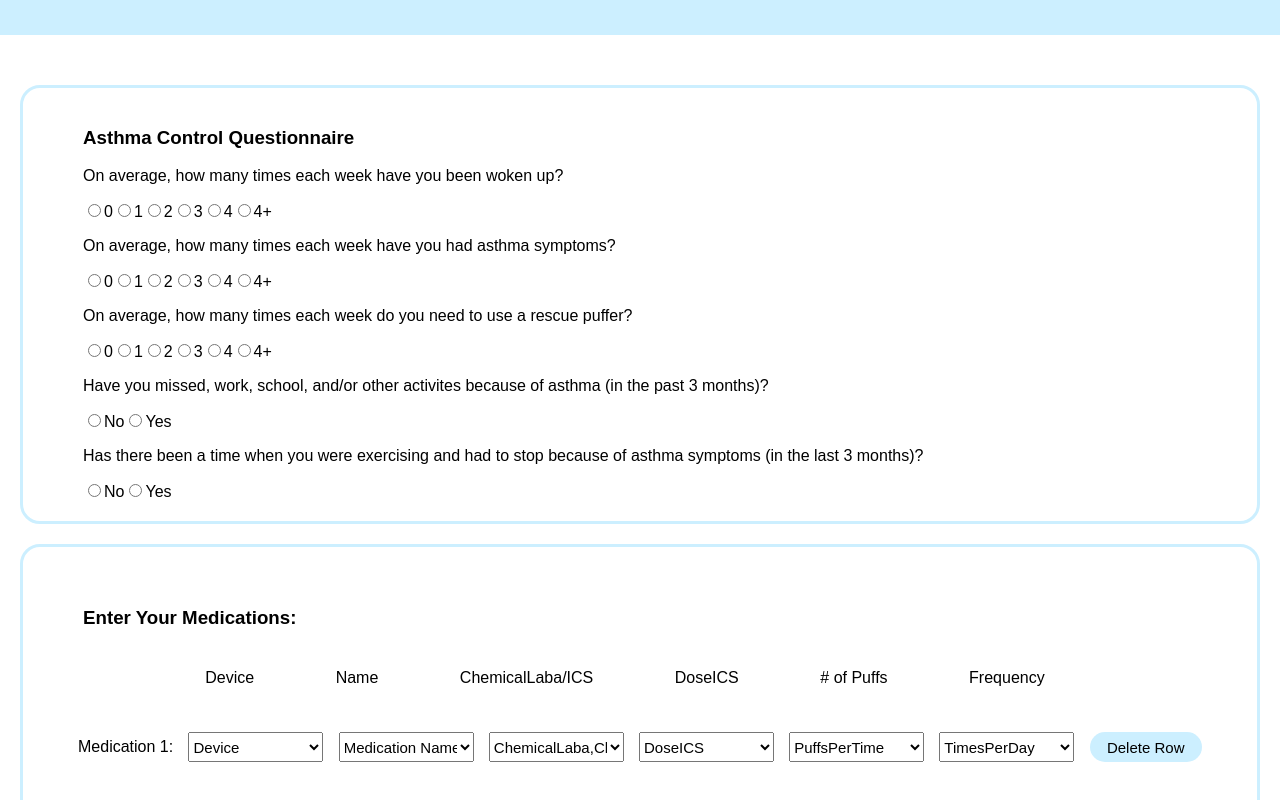
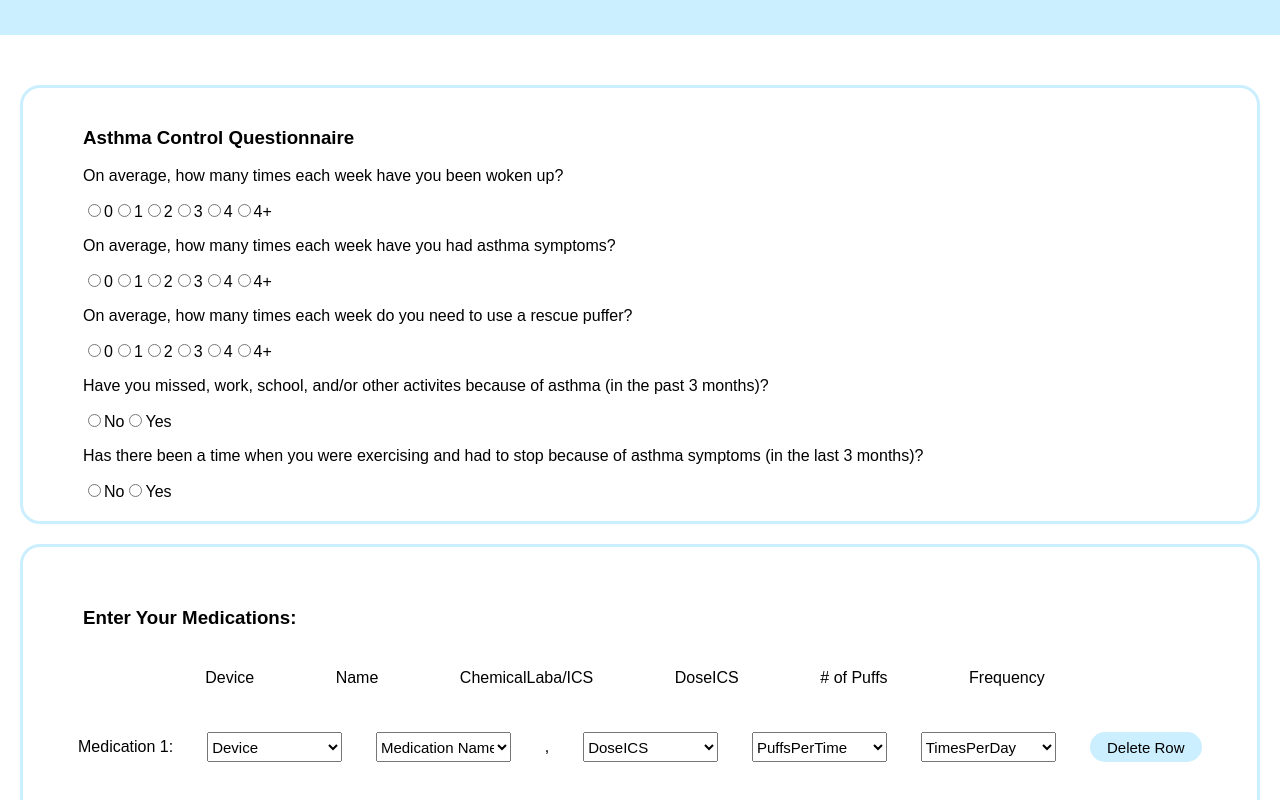
Before and after one commit to qoc-shirley/EAAPS-Rules, a React (Create React App) app: page / in a window 1280 px wide. Both pictures are taken after a click on the button "Add Row". Shown: the part 105-905 px from the top of the page. Built offline with nearby package versions, Linux system fonts and the light colour scheme.

Commit message:
made chemicalLABA/ICS static, however there is a warning that needs to be fixed

```diff
--- a/src/Components/MedicationTable/MedicationTable.jsx
+++ b/src/Components/MedicationTable/MedicationTable.jsx
@@ -224,25 +224,26 @@ const MedicationTable = (
           return column.doseICS !== '.' && !( column.none );
         } );
 
-        let chemicalLabaAndICS = [];
-        if ( _.isEmpty( getChemicalLABAColumn[0].chemicalLABA ) && _.isEmpty( getChemicalICSColumn[0].chemicalICS ) ) {
-          chemicalLabaAndICS = [{ chemical: 'ChemicalLaba,ChemicalICS' }];
+        // let chemicalLabaAndICS = [];
+        // if ( _.isEmpty( getChemicalLABAColumn[0].chemicalLABA ) && _.isEmpty( getChemicalICSColumn[0].chemicalICS ) ) {
+        //   chemicalLabaAndICS = [{ chemical: 'ChemicalLaba,ChemicalICS' }];
+        // }
+        // else {
+        //   chemicalLabaAndICS = [];
+        //   chemicalLabaAndICS.push( { chemical: 'ChemicalLaba,ChemicalICS'} );
+        //   chemicalLabaAndICS.push(
+        //     {
+        //       chemical: getChemicalLABAColumn[0].chemicalLABA + ',' +
+        //       getChemicalICSColumn[0].chemicalICS,
+        //     } );
+        // }
+
+        if ( rowFields.medicationName !== '' &&
+        ( !_.isEmpty( getChemicalLABAColumn[0].chemicalLABA ) || !_.isEmpty( getChemicalICSColumn[0].chemicalICS ) ) &&
+          ( rowFields.chemicalLABA === '' && rowFields.chemicalICS === '' ) ) {
+          console.log('chemical: ', getChemicalLABAColumn[0].chemicalLABA, getChemicalICSColumn[0].chemicalICS);
+          submitChemicalData( index, [getChemicalLABAColumn[0].chemicalLABA, getChemicalICSColumn[0].chemicalICS] );
         }
-        else {
-          chemicalLabaAndICS = [];
-          chemicalLabaAndICS.push( { chemical: 'ChemicalLaba,ChemicalICS'} );
-          chemicalLabaAndICS.push(
-            {
-              chemical: getChemicalLABAColumn[0].chemicalLABA + ',' +
-              getChemicalICSColumn[0].chemicalICS,
-            } );
-        }
-
-        // if ( rowFields.medicationName !== '' &&
-        // ( !_.isEmpty( getChemicalLABAColumn[0].chemicalLABA ) || !_.isEmpty( getChemicalICSColumn[0].chemicalICS ) ) ) {
-        //   console.log('chemical: ', getChemicalLABAColumn[0].chemicalLABA, getChemicalICSColumn[0].chemicalICS);
-        //   submitChemicalData( index, [getChemicalLABAColumn[0].chemicalLABA, getChemicalICSColumn[0].chemicalICS] );
-        // }
 
         let getPuffColumn =
           medicationData.map(
@@ -376,18 +377,18 @@ const MedicationTable = (
                     <option key={nameIndex}>{medicationName.name}</option>
                   ) ) }
             </select>
-            {/*<p>{rowFields.chemicalLABA},{rowFields.chemicalICS}</p>*/}
-            <select
-              className="chemicalLABA"
-              onChange={event => onChangeChemical( index, _.split( event.target.value, ',' ) )}
-              value={rowFields.chemical}
-            >
-              {
-                chemicalLabaAndICS.map(
-                  ( chemicalGroup, ICSIndex ) => (
-                    <option key={ICSIndex}>{chemicalGroup.chemical}</option>
-                  ) ) }
-            </select>
+            <p>{rowFields.chemicalLABA},{rowFields.chemicalICS}</p>
+            {/*<select*/}
+              {/*className="chemicalLABA"*/}
+              {/*onChange={event => onChangeChemical( index, _.split( event.target.value, ',' ) )}*/}
+              {/*value={rowFields.chemical}*/}
+            {/*>*/}
+              {/*{*/}
+                {/*chemicalLabaAndICS.map(*/}
+                  {/*( chemicalGroup, ICSIndex ) => (*/}
+                    {/*<option key={ICSIndex}>{chemicalGroup.chemical}</option>*/}
+                  {/*) ) }*/}
+            {/*</select>*/}
             <select
               className="doseICS"
               onChange={event => onChangeDoseICS( index, _.split( event.target.value, ',' ) )}
```
